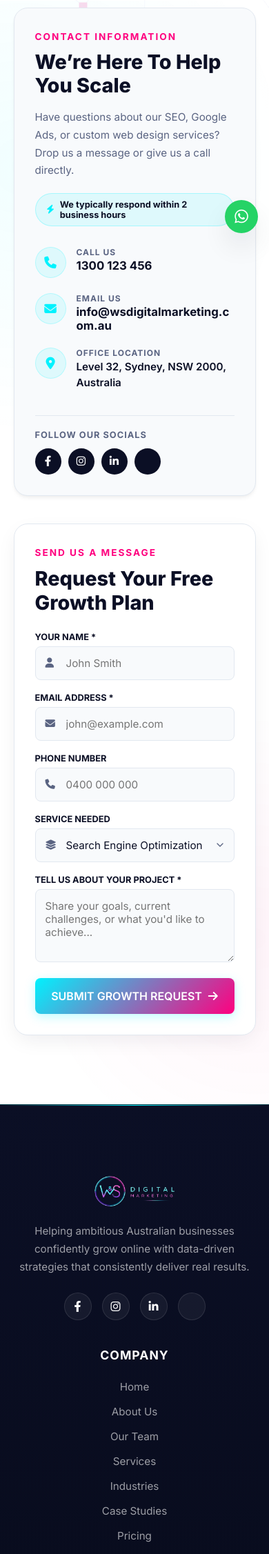
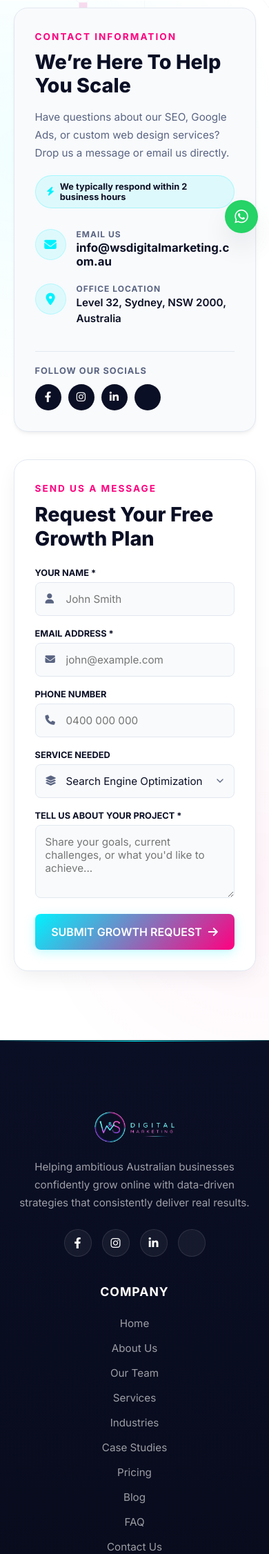
Before and after one commit to Usman89070/ws-digital-marketing, a PHP site: page /contact.php in a window 390 px wide. Shown: the part 428-2681 px from the top of the page at 69% size. Run offline with PHP 8.4, Linux system fonts and the light colour scheme; some libraries are stand-ins or nearby versions.

Commit message:
Remove the displayed phone number and Call Us CTA, lead with email
Removed the site-wide footer's phone line and the Contact page's "Call
Us" info card (both showed 1300 123 456 / tel:1300123456). Also updated
the two copy references that told visitors to call, pointing them to
email instead.

Left the contact form's own "Phone Number" field alone -- that's an
optional way for a visitor to leave their own number for the team to
call back, not a displayed business contact number, so it's a different
thing from what was asked to be removed.

```diff
--- a/contact.php
+++ b/contact.php
@@ -47,7 +47,7 @@ if ($_SERVER["REQUEST_METHOD"] == "POST") {
         if (mail($to, $subject, $email_content, $headers)) {
             $email_sent = true;
         } else {
-            $form_error = 'Something went wrong sending your message. Please try again or call us directly.';
+            $form_error = 'Something went wrong sending your message. Please try again or email us directly at info@wsdigitalmarketing.com.au.';
         }
     }
 }
@@ -89,23 +89,13 @@ include 'header.php';
                     <div>
                         <span class="eyebrow">CONTACT INFORMATION</span>
                         <h2 style="font-size: clamp(1.8rem, 3vw, 2.4rem); color: var(--navy); font-weight: 800; margin-bottom: 15px; line-height: 1.2;">We’re Here To Help You Scale</h2>
-                        <p style="color: var(--text-muted); font-size: 0.95rem; line-height: 1.7; margin-bottom: 20px;">Have questions about our SEO, Google Ads, or custom web design services? Drop us a message or give us a call directly.</p>
+                        <p style="color: var(--text-muted); font-size: 0.95rem; line-height: 1.7; margin-bottom: 20px;">Have questions about our SEO, Google Ads, or custom web design services? Drop us a message or email us directly.</p>
 
                         <div style="display: inline-flex; align-items: center; gap: 8px; background: rgba(0, 242, 254, 0.1); color: var(--navy); border: 1px solid rgba(0, 242, 254, 0.25); padding: 8px 16px; border-radius: 30px; font-size: 0.8rem; font-weight: 700; margin-bottom: 30px;">
                             <i class="fa-solid fa-bolt" style="color: var(--cyan-neon);"></i> We typically respond within 2 business hours
                         </div>
 
                         <ul style="list-style: none; padding: 0; margin: 0; display: flex; flex-direction: column; gap: 22px;">
-                            <li style="display: flex; align-items: flex-start; gap: 15px;">
-                                <div style="width: 45px; height: 45px; background: rgba(0, 242, 254, 0.1); border: 1px solid rgba(0, 242, 254, 0.2); border-radius: 50%; display: flex; align-items: center; justify-content: center; color: var(--cyan-neon); font-size: 1.1rem; flex-shrink: 0;">
-                                    <i class="fa-solid fa-phone"></i>
-                                </div>
-                                <div>
-                                    <h5 style="font-size: 0.75rem; text-transform: uppercase; color: var(--text-muted); font-weight: 700; margin-bottom: 2px; letter-spacing: 1px;">Call Us</h5>
-                                    <a href="tel:1300123456" style="color: var(--navy); font-weight: 700; font-size: 1.05rem; text-decoration: none; transition: color 0.3s;">1300 123 456</a>
-                                </div>
-                            </li>
-
                             <li style="display: flex; align-items: flex-start; gap: 15px;">
                                 <div style="width: 45px; height: 45px; background: rgba(0, 242, 254, 0.1); border: 1px solid rgba(0, 242, 254, 0.2); border-radius: 50%; display: flex; align-items: center; justify-content: center; color: var(--cyan-neon); font-size: 1.1rem; flex-shrink: 0;">
                                     <i class="fa-solid fa-envelope"></i>
--- a/footer.php
+++ b/footer.php
@@ -54,7 +54,6 @@
                 <div>
                     <h4 class="footer-heading">Get In Touch</h4>
                     <ul class="footer-contact">
-                        <li><i class="fa-solid fa-phone"></i> <span>1300 123 456</span></li>
                         <li><i class="fa-solid fa-envelope"></i> <span>info@wsdigitalmarketing.com.au</span></li>
                         <li><i class="fa-solid fa-location-dot"></i> <span>Level 32, Sydney, NSW 2000, Australia</span></li>
                     </ul>
```
